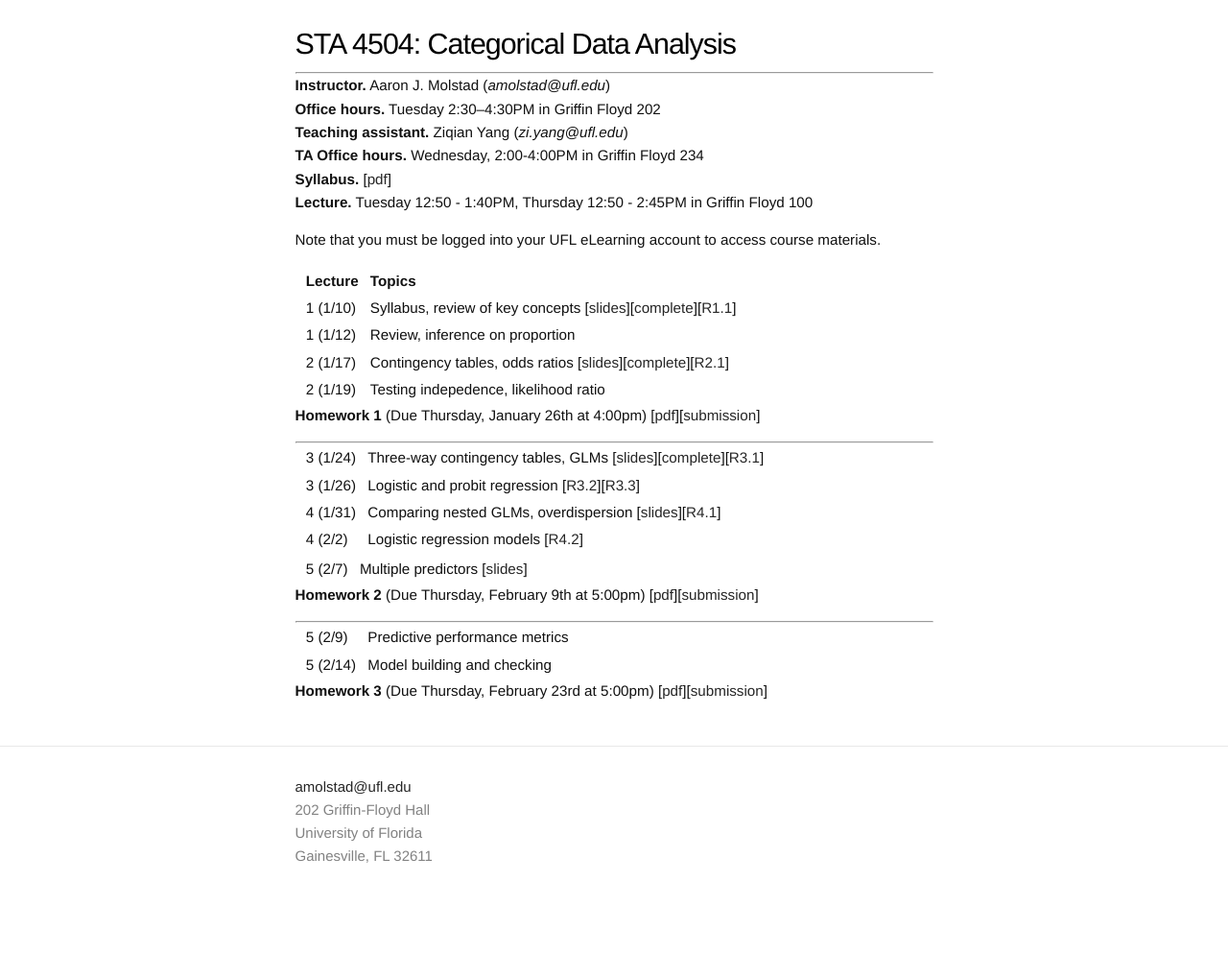
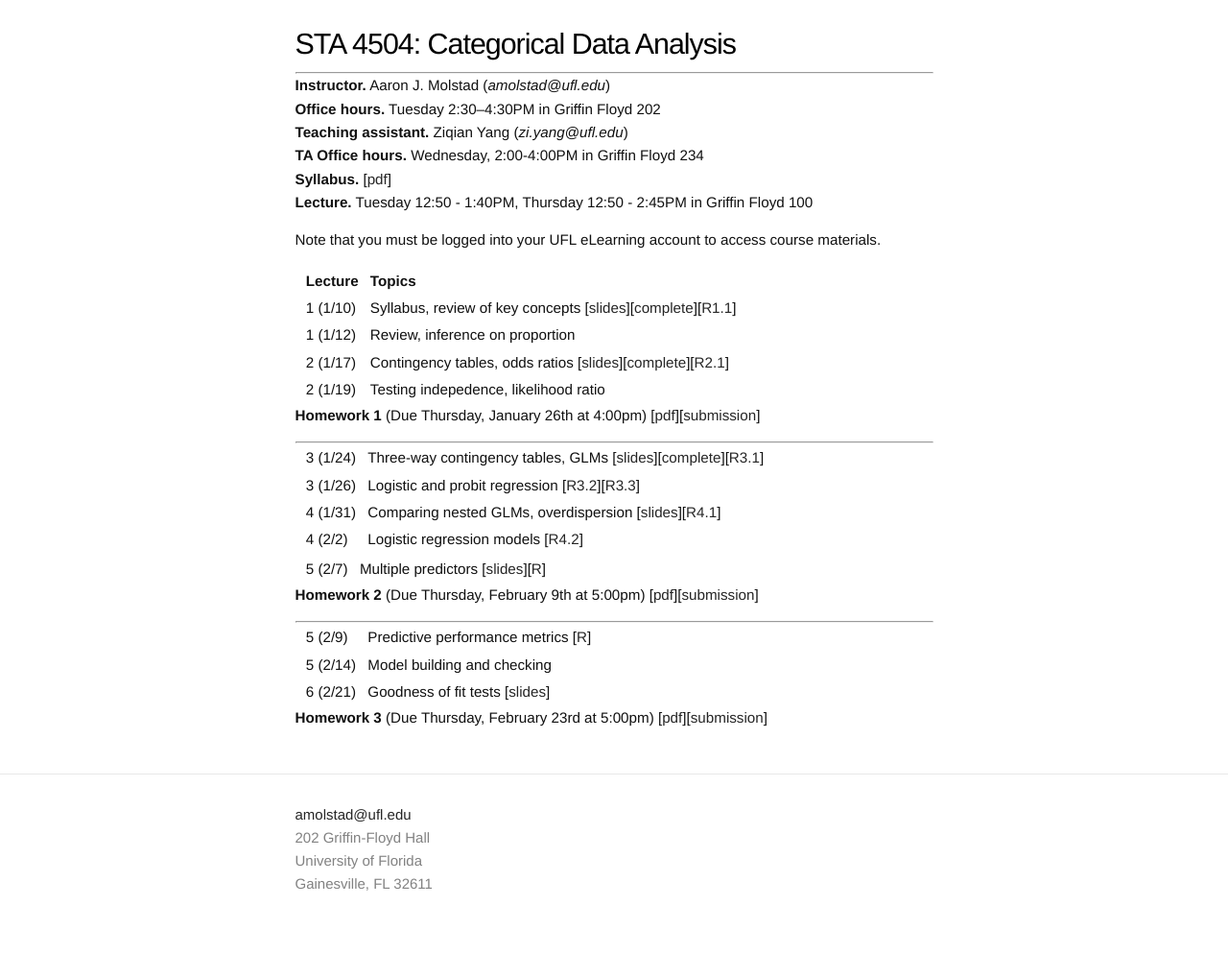
Before and after one commit to ajmolstad/ajmolstad.github.io, a Jekyll site: the page built from S23_STA4504.md, in a window 1280 px wide. Shown: the whole page at 96% size. Built offline with Jekyll 4.4.1, drawn with Linux system fonts in a browser that asks for light colours; before the commit the page ends 964 px from its top, so only the background shows below that.

Commit message:
Update S23_STA4504.md

```diff
--- a/S23_STA4504.md
+++ b/S23_STA4504.md
@@ -33,7 +33,7 @@ Note that you must be logged into your UFL eLearning account to access course ma
 || 4 (1/31) || Comparing nested GLMs, overdispersion [[slides](https://ufl.instructure.com/files/75612278/download?download_frd=1)][[R4.1](https://ufl.instructure.com/files/75750467/download?download_frd=1)] ||
 || 4 (2/2) || Logistic regression models [[R4.2](https://ufl.instructure.com/files/75750466/download?download_frd=1)]||
 
-|| 5 (2/7) || Multiple predictors [[slides](https://ufl.instructure.com/files/75880963/download?download_frd=1)] ||
+|| 5 (2/7) || Multiple predictors [[slides](https://ufl.instructure.com/files/75880963/download?download_frd=1)][[R](https://ufl.instructure.com/files/76249606/download?download_frd=1)] ||
 
 
 **Homework 2** (Due Thursday, February 9th at 5:00pm) [[pdf](
@@ -41,8 +41,8 @@
 
 -----------------------------
 
-|| 5 (2/9) || Predictive performance metrics ||
+|| 5 (2/9) || Predictive performance metrics [[R](https://ufl.instructure.com/files/76249594/download?download_frd=1)] ||
 || 5 (2/14) ||  Model building and checking ||
-
+|| 6 (2/21) || Goodness of fit tests [[slides](https://ufl.instructure.com/files/76249477/download?download_frd=1)] ||
 
 **Homework 3** (Due Thursday, February 23rd at 5:00pm) [[pdf](https://ufl.instructure.com/files/76060542/download?download_frd=1)][[submission](https://ufl.instructure.com/courses/473412/assignments/5585866)]
```
